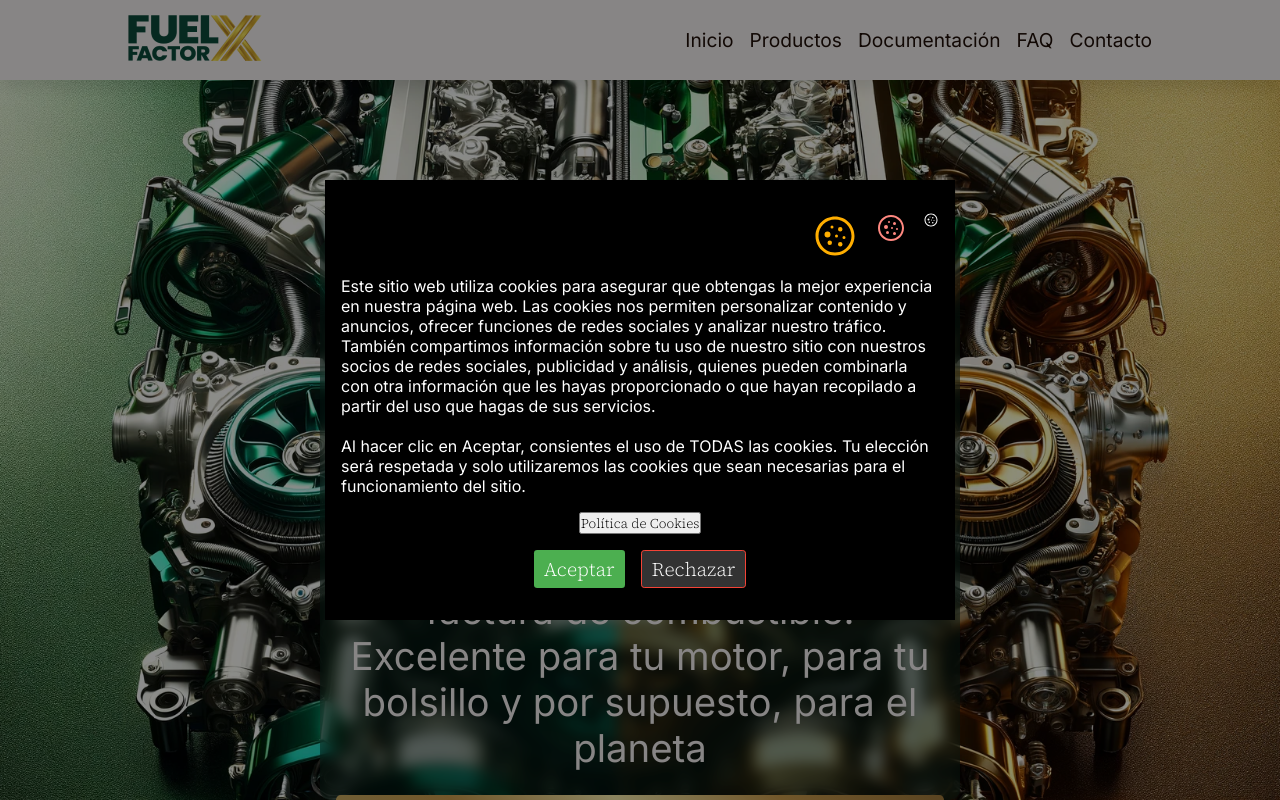
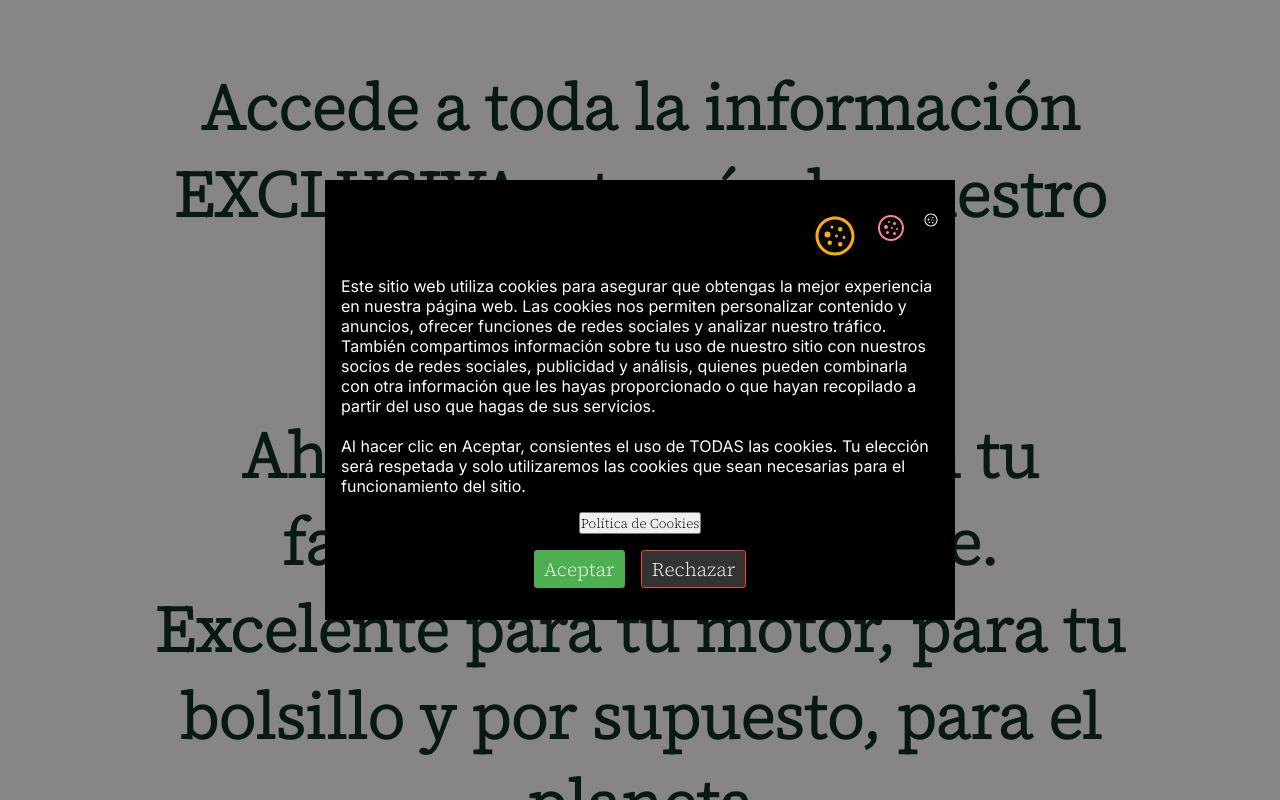
Before and after one commit to goalcasor/ffx-goecodrive.es, a Next.js app: page / in a window 1280 px wide. Shown: the top 800 px of the page. Built offline with nearby package versions, Linux system fonts and the light colour scheme.

Commit message:
Updated home page

```diff
--- a/src/app/layout.tsx
+++ b/src/app/layout.tsx
@@ -40,7 +40,7 @@ export default function RootLayout({
         `}
       </Script>
       <body className={inter.className}>
-        <Header />
+       {/*  <Header /> */}
         <main>
           {children}
         </main>
--- a/src/app/page.tsx
+++ b/src/app/page.tsx
@@ -27,14 +27,14 @@ export default function Home({
 }, []);
   return (
     <main className="flex min-h-screen flex-col items-center justify-between p-24">
-        <HeroSection />
+        <SectionSix />
+        {/* <HeroSection />
         <SectionOne
           videoEnded={videoEnded}
           setVideoEnded={setVideoEnded}
         />
         {videoEnded && (
             <>
-              <SectionSix />
               <SectionThree />
               <SectionTwo />
               <SectionEight />
@@ -45,7 +45,7 @@ export default function Home({
               <SectionThree />
               <SectionSeven />
             </>
-        )}
+        )} */}
         <CookieBanner searchParams={searchParams}/>
     </main>
   );
--- a/src/components/home-sections/HeroSection.tsx
+++ b/src/components/home-sections/HeroSection.tsx
@@ -3,7 +3,6 @@ import styles from '@/styles/hero_section.module.scss'
 import Button from '../buttons/PrimaryButton';
 
 const HeroSection = () => {
-
     return (
         <section
             className={styles.hero_section}
@@ -22,8 +21,6 @@ const HeroSection = () => {
                     >
                         <h3>Más información</h3>
                     </Button>
-
-
                 </div>
            </div>
         </section>
--- a/src/components/home-sections/SectionSix.tsx
+++ b/src/components/home-sections/SectionSix.tsx
@@ -10,29 +10,33 @@ export default function SectionSix() {
 
             <div className={styles.section_six_container}>
                 <div className={styles.section_six_text}>
-                    <h2 className={styles.sub_title}>Accede a la información sobre cómo aprovechar nuestros precios para mayoristas y descuentos exclusivos</h2>
+                    <h2 className={styles.sub_title}>Accede a toda la información EXCLUSIVA a través de nuestro canal de WhatsApp.
+                        <br/>
+                        <br/>
+                        Ahorra hasta un 30% en tu factura de combustible. Excelente para tu motor, para tu bolsillo y por supuesto, para el planeta
+                    </h2>
                 </div>
                 <div className={styles.buttons_container}>
                     <WhatsAppButton
                         href='https://chat.whatsapp.com/D71KokwLXiT5zrjr6tXned'
                     >
-                        <span>AFILIACIÓN | ACCESO A PRECIOS ÚNICOS</span>
+                        <span>¡ ACCEDE AHORA MISMO ! </span>
                     </WhatsAppButton>
 
-                    <WhatsAppButton
+                   {/*  <WhatsAppButton
                         href='https://chat.whatsapp.com/DVJQk4g9pY1B2QA9wTTvDt'
                     >
                         <span> MUESTRAS | TESTIMONIO</span>
-                    </WhatsAppButton>
+                    </WhatsAppButton> */}
                     <a
                         href="mailto:goalcasor@gmail.com"
                         target="_blank"
                     >
                         <h3>goalcasor@gmail.com</h3>
                     </a>
-                    <div>
+                    {/* <div>
                         <p>*Muestras gratuitas hasta agotar existencias</p>
-                    </div>
+                    </div> */}
                 </div>
             </div>
 
```
